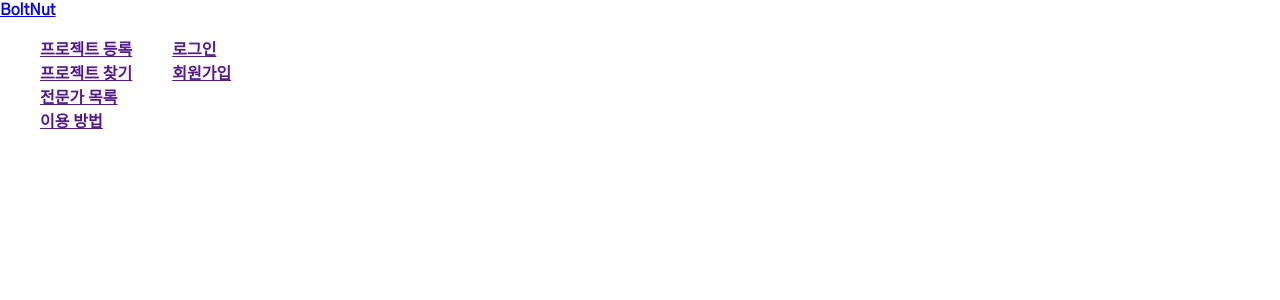
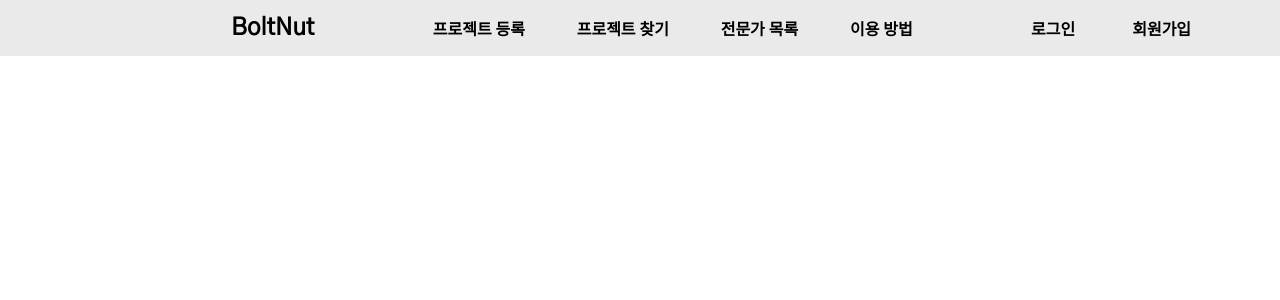
Before and after one commit to givinkwon/Bolt-Nut, a Flask app: page / in a window 1280 px wide; the page is wider, and only the part inside the window is pictured. Shown: the top 300 px of that part. Run offline with Flask 2, Linux system fonts and the light colour scheme.

Commit message:
gibin
2018.11.13.17.53

```diff
--- a/app.py
+++ b/app.py
@@ -7,6 +7,19 @@ app = Flask(__name__)
 def main():
     return render_template('index.html')
 
+@app.route('/login')
+def login():
+    return render_template('/accounts/login.html')
+
+@app.route('/signup')
+def signup():
+    return render_template('/accounts/signup.html')
+
+@app.route('/add_project')
+def add_project():
+    return render_template('/project/add_project')
+
+
 if __name__ == "__main__":
     app.secret_key = os.urandom(12) # for session
     app.run(debug=True, host='0.0.0.0') # https://flask-docs-kr.readthedocs.io/ko/latest/quickstart.html / public ip acess 가능
--- /dev/null
+++ b/static/header.css
@@ -0,0 +1,75 @@
+@import url('https://fonts.googleapis.com/css?family=Gothic+A1');
+html, body{
+    --main-bg-color: #EAEAEA;
+    margin:0px;
+    height:100%;
+    width:100%;
+    font-family: 'Gothic A1', sans-serif;
+
+}
+
+.header-container, .body-container, nav-container{
+    width: 100%;
+}
+
+.header-container{
+    background: var(--main-bg-color);
+}
+
+.body-container{
+}
+
+.nav-contaniner{
+
+}
+
+.header, .body, .nav{
+    width: 177.77vh;
+    height: 100%;
+    margin: 0 auto;
+}
+
+.header{
+    font-size:2vh;
+    font-weight:600;
+    display:inline-flex;
+    align-items: center;
+    justify-content: center;
+}
+
+.header a{
+    text-decoration: none;
+    color: black
+        ;
+}
+.header-nav-inner{
+    width: 120vh;
+    display:inline-flex;
+    align-items: center;
+    justify-content: space-between;
+}
+.header-nav-inner-brand{
+    text-decoration: none;
+    font-size: 3vh;
+    display:inline-flex;
+    align-items: center;
+    justify-content: center;
+}
+.header-nav-inner-menu{
+    width: 60vh;
+    list-style: none;
+    color: white;
+    display:inline-flex;
+    align-items: center;
+    justify-content: space-between;
+}
+
+.header-nav-inner-sign{
+    width: 20vh;
+    list-style: none;
+    color: white;
+    display:inline-flex;
+    flex-direction: row-reverse;
+    align-items: center;
+    justify-content: space-between;
+}
--- a/static/index.css
+++ /dev/null
@@ -1,41 +0,0 @@
-@import url('https://fonts.googleapis.com/css?family=Gothic+A1');
-html, body{
-    --main-bg-color: #EAEAEA;
-    margin:0px;
-    height:100%;
-    width:100%;
-    font-family: 'Gothic A1', sans-serif;
-
-}
-
-.header-container, .body-container, nav-container{
-    width: 100%;
-}
-
-.header-contaniner{
-    background: var(--main-bg-color);
-}
-
-.body-container{
-}
-
-.nav-contaniner{
-
-}
-
-.header, .body, .nav{
-    width: 177.77vh;
-    height: 100%;
-    margin: 0 auto;
-}
-
-.header{
-    font-size:2vh;
-    font-weight:600;
-}
-
-.header ul{
-    list-style: none;
-    color: white;
-    float: left;
-}
--- a/templates/index.html
+++ b/templates/index.html
@@ -17,7 +17,7 @@
         <meta name="twitter:card" content="summary" />
         <!-- favicon(=logo) - http://webdir.tistory.com/337 -->
         <link rel="shortcut icon" href="/path/to/favicon.ico">
-        <link href="{{ url_for('static', filename='index.css') }}" rel="stylesheet" type="text/css">
+        <link href="{{ url_for('static', filename='header.css') }}" rel="stylesheet" type="text/css">
         <script type="text/javascript" src=""></script>
 
         <title>볼트앤너트</title>
--- a/templates/layout/header.html
+++ b/templates/layout/header.html
@@ -6,11 +6,11 @@
             <div class="header" >
                 <div class="header-nav-inner">
                     <div class="header-nav-inner-brand">
-                        <a class="header-nav-inner-logo" href="/">BoltNut</a>
+                        <a href="/">BoltNut</a>
                     </div>
                     <ul class="header-nav-inner-menu">
                         <li>
-                            <a href="">프로젝트 등록</a>
+                            <a href="add_project">프로젝트 등록</a>
                         </li>
 
                         <li>
@@ -28,11 +28,11 @@
 
                     <ul class="header-nav-inner-sign">
                         <li>
-                            <a class="signin-btn" href="">로그인</a>
+                            <a class="signup-btn" href="signup">회원가입</a>
                         </li>
 
                         <li>
-                            <a class="signup-btn" href="">회원가입</a>
+                            <a class="signin-btn" href="login">로그인</a>
                         </li>
                     </ul>
                 </div>
```
Also changed, not shown: static/login.css (added, +25 -0 lines), templates/accounts/login.html (+38 -0 lines), templates/accounts/signup.html (+33 -0 lines), templates/project/add_project.html (+33 -0 lines).
